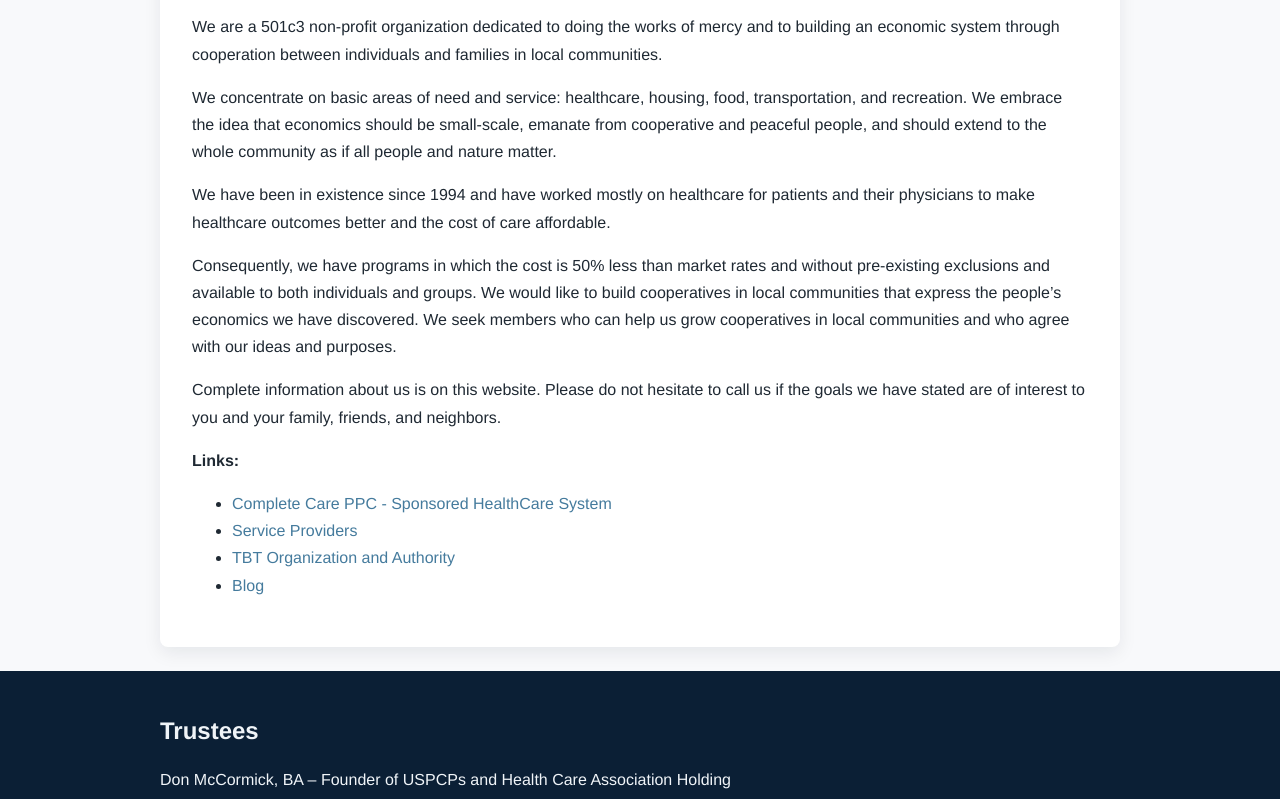
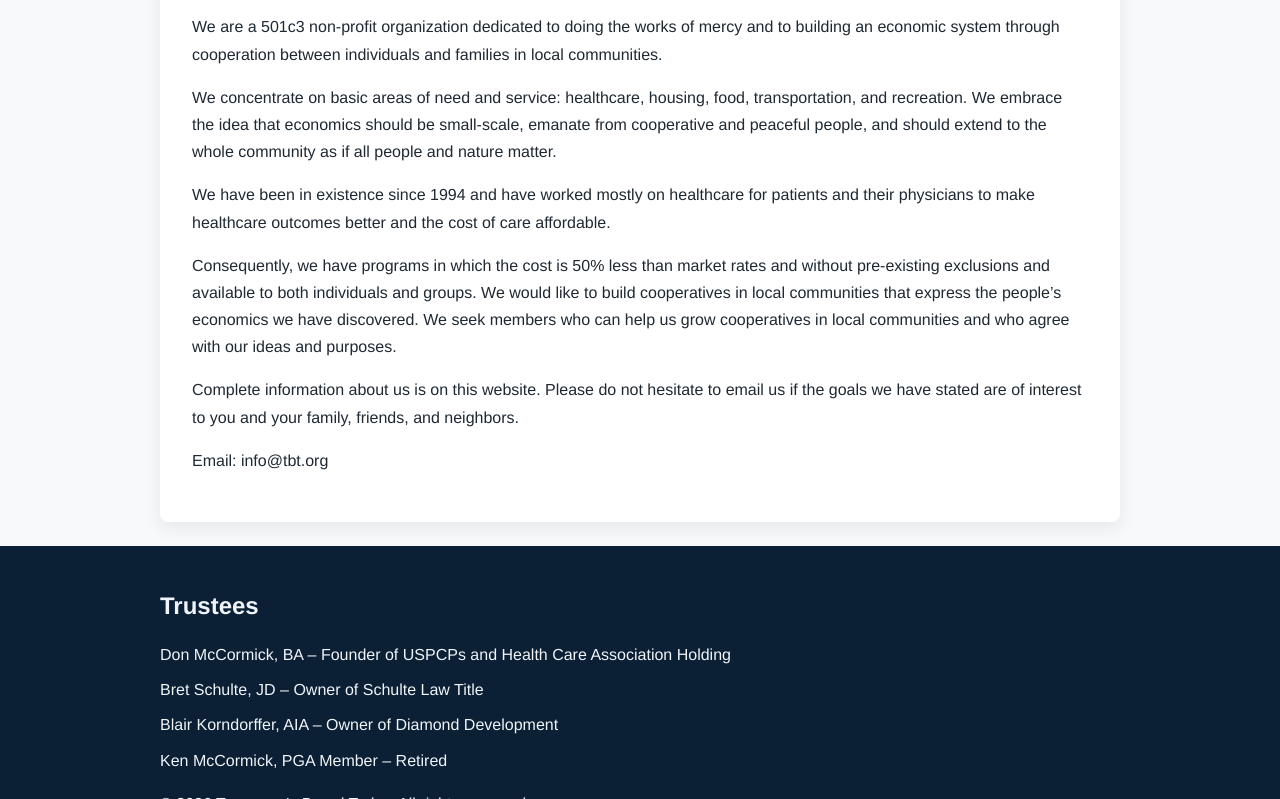
Before and after one commit to tmccormi/tbt-org, an Eleventy site: page pages/index.md in a window 1280 px wide. Shown: the part 484-1283 px from the top of the page. Built offline with nearby package versions, Linux system fonts and the light colour scheme; Eleventy itself is replaced by a stand-in of ours; files that its build step writes are made by us from their sources.

Commit message:
Update index.md

```diff
--- a/pages/index.md
+++ b/pages/index.md
@@ -19,11 +19,6 @@ We have been in existence since 1994 and have worked mostly on healthcare for pa
 
 Consequently, we have programs in which the cost is 50% less than market rates and without pre-existing exclusions and available to both individuals and groups. We would like to build cooperatives in local communities that express the people’s economics we have discovered. We seek members who can help us grow cooperatives in local communities and who agree with our ideas and purposes.
 
-Complete information about us is on this website. Please do not hesitate to call us if the goals we have stated are of interest to you and your family, friends, and neighbors.
+Complete information about us is on this website. Please do not hesitate to email us if the goals we have stated are of interest to you and your family, friends, and neighbors.
 
-**Links:**
-
-- [Complete Care PPC - Sponsored HealthCare System]({{ '/sponsored-health-care-program/' | url }})
-- [Service Providers]({{ '/service-providers/' | url }})
-- [TBT Organization and Authority]({{ '/organization-and-authority/' | url }})
-- [Blog]({{ '/blog/' | url }})
+Email:  info@tbt.org
```
